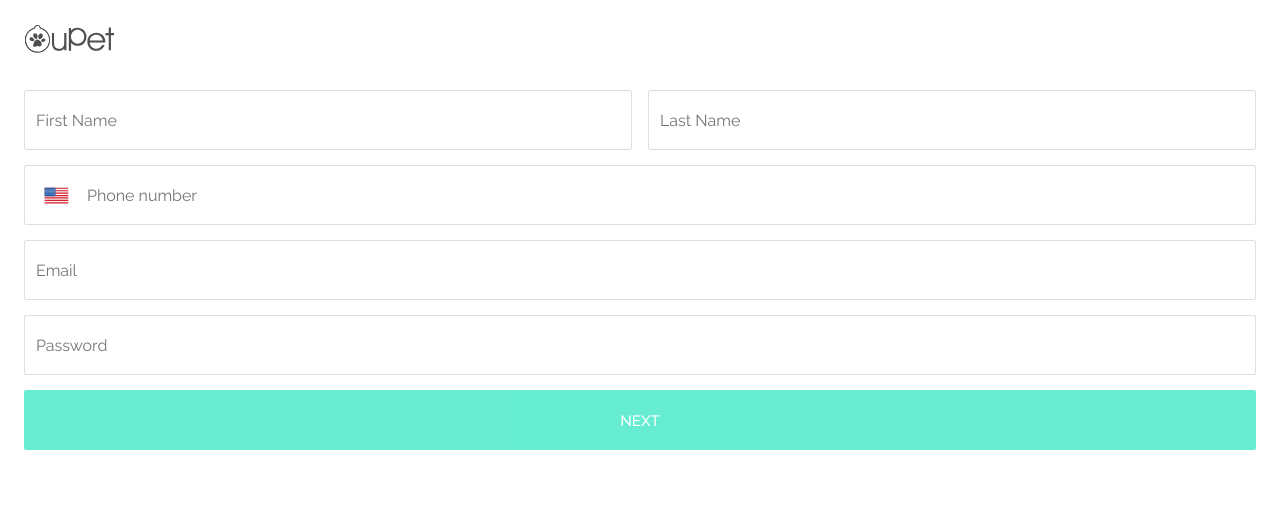
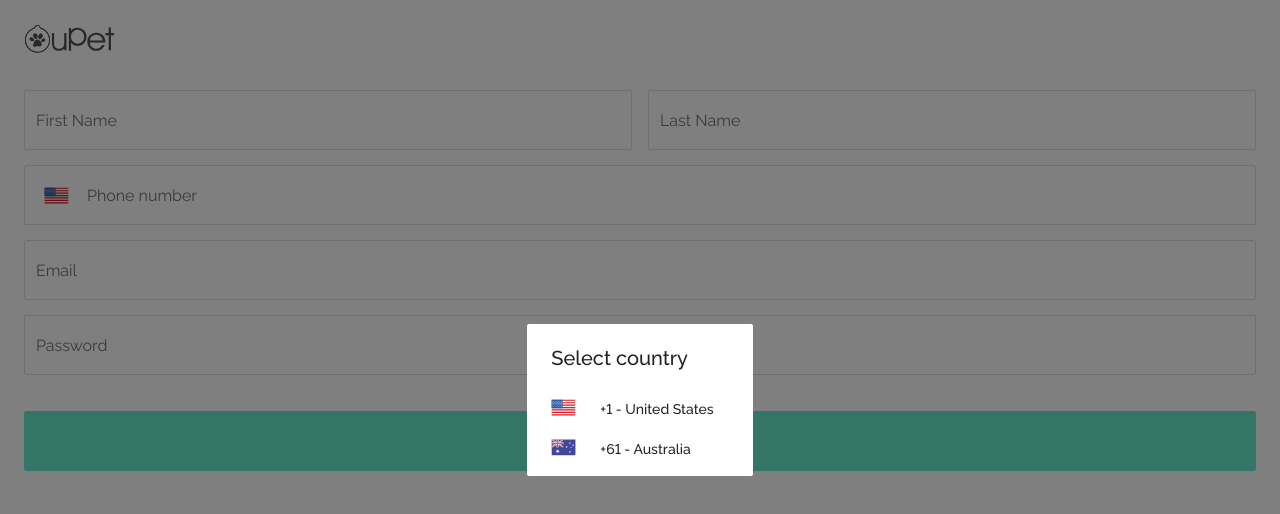
Before and after one commit to yarmsl/upet_test_form, a React (Create React App) app: page /#/ in a window 1280 px wide. Both pictures are taken after a click on the button 56 px from the left and 195 px from the top of the page. Shown: the top 514 px of the page. Built offline with nearby package versions, Linux system fonts and the light colour scheme.

Commit message:
02.07.2021

```diff
--- a/src/UI/theme.js
+++ b/src/UI/theme.js
@@ -96,9 +96,9 @@ const theme = createMuiTheme({
 			},
 		},
 		MuiButton: {
-			label: {
-				color: '#fff',
-			},
+			// label: {
+			// 	color: '#fff',
+			// },
 			containedSizeLarge: {
 				height: '60px',
 			},
--- a/src/components/PhoneNumber.tsx
+++ b/src/components/PhoneNumber.tsx
@@ -1,7 +1,8 @@
 import React, { useState } from 'react';
 import { Controller, useFormContext } from 'react-hook-form';
-import { Box, IconButton, makeStyles, TextField } from '@material-ui/core';
+import { Box, Button, Dialog, DialogActions, DialogTitle, IconButton, makeStyles, TextField } from '@material-ui/core';
 import { USAflagIcon, AUSflagIcon } from '../UI/icons/FlagsIcons';
+import { phoneFormatUSA, phoneFormatAUS } from '../lib/services';
 
 const useStyles = makeStyles(() => ({
 	container: {
@@ -25,28 +26,52 @@ const useStyles = makeStyles(() => ({
 		bottom: '0px',
 		margin: 'auto 0',
 		left: '7px',
+	},
+	dialTit: {
+		paddingBottom: '8px',
+	},
+	dialAct: {
+		display: 'flex',
+		flexDirection: 'column',
+		padding: '8px 15px'
+	},
+	selCou: {
+		height: '24px',
+		display: 'flex',
+		margin: '8px',
+		justifyContent: 'flex-start',
+		alignItems: 'center',
+		'& span': {
+			textTransform: 'none',
+		},
+	},
+	selFlag: {
+		width: '27px',
+		height: '20px',
+		marginRight: '23px'
 	}
 }));
 
-const USA = {
-	icon: < USAflagIcon />
-};
 
-const AUS = {
-	icon: < AUSflagIcon />
-};
+
+const countries = [
+	{ id: 1, brevis: 'USA', icon: <USAflagIcon />, code: '+1', title: 'United States', phoneformat: phoneFormatUSA },
+	{ id: 2, brevis: 'AUS', icon: <AUSflagIcon />, code: '+61', title: 'Australia', phoneformat: phoneFormatAUS }
+];
 
 const PhoneNumber = (): React.ReactElement => {
-	const [country, setCountry] = useState(USA);
+	const [country, setCountry] = useState(1);
+	const [opened, setOpened] = useState(false);
 	const classes = useStyles();
 	const methods = useFormContext();
 
 	return (
+		<>
 			<Box className={classes.container}>
 				<IconButton
 					className={classes.flagIcon}
-				onClick={() => console.log('h')}>
-				{country.icon}
+					onClick={() => setOpened(!opened)}>
+					{countries[country - 1].icon}
 				</IconButton>
 				<Controller
 					name="phoneNumber"
@@ -61,11 +86,29 @@ const PhoneNumber = (): React.ReactElement => {
 							fullWidth
 							autoComplete="on"
 							value={value}
-						onChange={onChange}
+							onChange={e => onChange(countries[country - 1].phoneformat(e))}
 							error={!!error} helperText={error ? error.message : ''} />
 					)}
 					rules={{ required: 'Enter your phone number' }} />
 			</Box>
+			<Dialog open={opened} onClose={() => setOpened(!opened)}>
+				<DialogTitle className={classes.dialTit}>Select country</DialogTitle>
+				<DialogActions disableSpacing className={classes.dialAct}>
+					{countries.map(item => {
+						return (
+							<Button
+								className={classes.selCou}
+								key={item.id}
+								onClick={() => { setCountry(item.id); setOpened(!opened); }}
+								fullWidth>
+								<Box className={classes.selFlag}>{item.icon}</Box>
+								<Box>{item.code} - {item.title}</Box>
+							</Button>
+						);
+					})}
+				</DialogActions>
+			</Dialog>
+		</>
 	);
 };
 
--- a/src/lib/services.tsx
+++ b/src/lib/services.tsx
@@ -3,8 +3,44 @@ import { ChangeEvent } from 'react';
 const capitalFirstLetter = (e: ChangeEvent<HTMLInputElement | HTMLTextAreaElement>): string => {
 	let a: string = e.target.value;
 	a = a.replace(/[0-9]/g, '');
-	a = `${a.substr(0,1).toUpperCase()}${a.slice(1)}`;
+	a = `${a.substr(0, 1).toUpperCase()}${a.slice(1)}`;
 	return a;
 };
 
-export {capitalFirstLetter};
+const phoneFormatUSA = (e: ChangeEvent<HTMLInputElement | HTMLTextAreaElement>): string => {
+	let number: string = e.target.value;
+	number = number.replace(/[^0-9]/g, '');
+	const area = number.substr(0, 3),
+		pre = number.substr(3, 3),
+		tel = number.substr(6, 4);
+	if (area.length === 0) {
+		number = '';
+	} else if (area.length < 3 || pre.length === 0) {
+		number = `(${area}`;
+	} else if (area.length === 3 && pre.length < 3 || tel.length === 0) {
+		number = `(${area}) ${pre}`;
+	} else if (area.length === 3 && pre.length === 3) {
+		number = `(${area}) ${pre}-${tel}`;
+	}
+	return number;
+};
+
+const phoneFormatAUS = (e: ChangeEvent<HTMLInputElement | HTMLTextAreaElement>): string => {
+	let number: string = e.target.value;
+	number = number.replace(/[^0-9]/g, '');
+	const area = number.substr(0, 4),
+		pre = number.substr(4, 3),
+		tel = number.substr(7, 3);
+	if (area.length === 0) {
+		number = '';
+	} else if (area.length < 4 || pre.length === 0) {
+		number = `${area}`;
+	} else if (area.length === 4 && pre.length < 3 || tel.length === 0) {
+		number = `${area} ${pre}`;
+	} else if (area.length === 4 && pre.length === 3) {
+		number = `${area} ${pre} ${tel}`;
+	}
+	return number;
+};
+
+export { capitalFirstLetter, phoneFormatUSA, phoneFormatAUS };
--- a/src/pages/Form.tsx
+++ b/src/pages/Form.tsx
@@ -26,6 +26,10 @@ const useStyles = makeStyles(() => ({
 		gridRowGap: '15px',
 	},
 	submit: {
+		'& span': {
+			color: '#fff',
+		},
+		marginTop: '21px',
 		gridArea: '5 / 1 / 6 / 3',
 	}
 }));
```
Also changed, not shown: 11 other files (tests, documents, lock files or other folders). Lines whose indentation alone changed are shown as unchanged.
